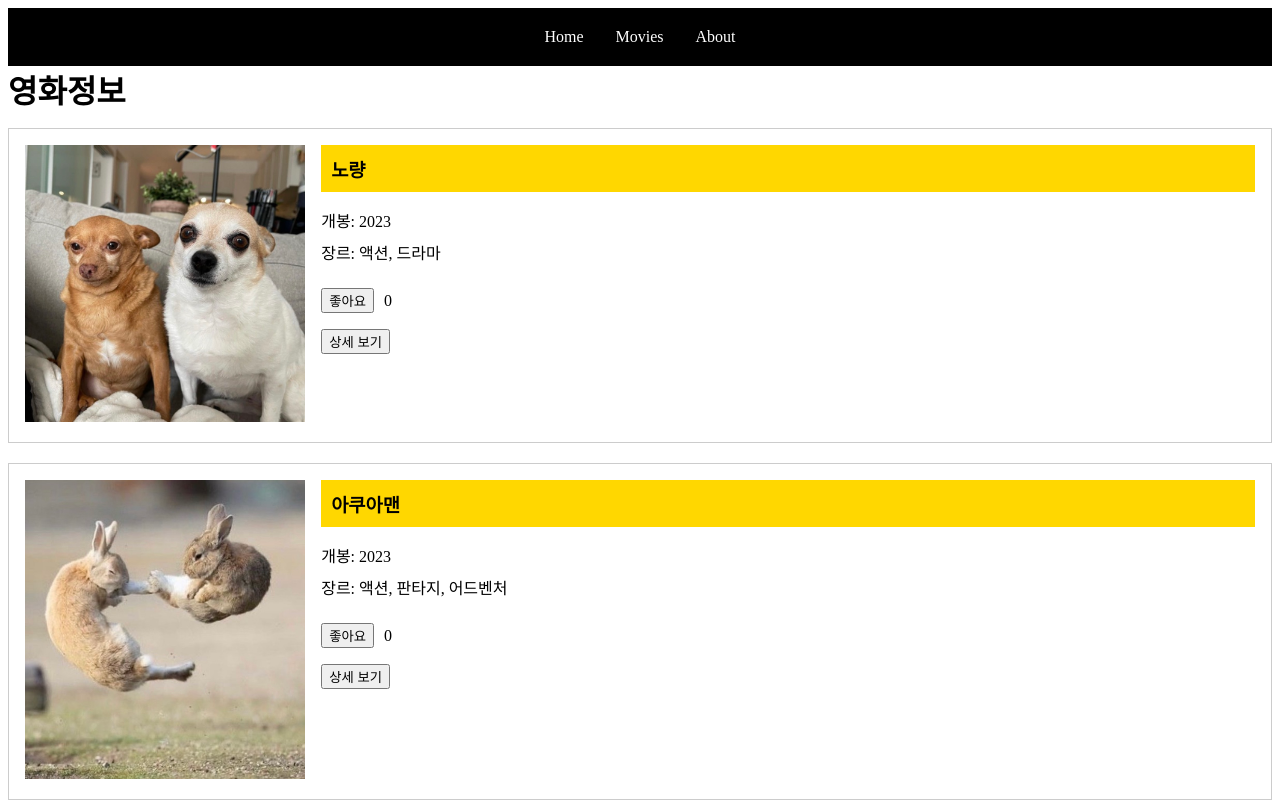
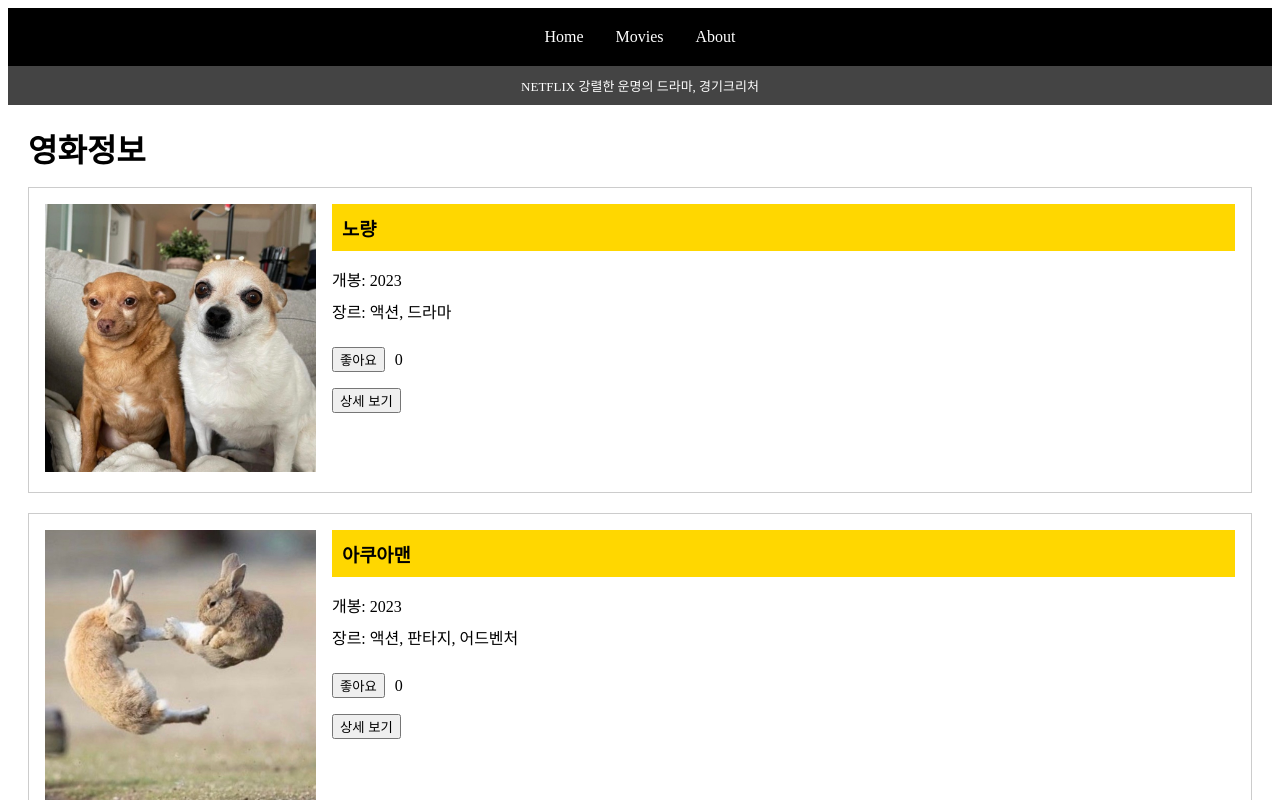
Before and after one commit to JaeHong-Ahn/how_to_vue, a Vue app: page / in a window 1280 px wide. Shown: the top 800 px of the page. Built offline with nearby package versions, Linux system fonts and the light colour scheme.

Commit message:
feat: Event 컴포넌트
부모로부터 매개변수 props를 받고 부모 레벨의 메서드를 호출

```diff
--- a/src/App.vue
+++ b/src/App.vue
@@ -1,8 +1,10 @@
 <!--자바 스크립트 코드가 들어감-->
 <script>
-// import { data } from './assets/movies.js';
 import data from './assets/movies.js';
 import Navbar from "@/components/Navbar.vue";
+import Modal from "@/components/Modal.vue";
+import Event from "@/components/Event.vue";
+import Movies from "@/components/Movies.vue";
 
 export default {
   name: 'App',
@@ -10,7 +12,8 @@ export default {
     return {
       isModal: false,
       data: data,
-      selectedMovie: 0
+      selectedMovie: 0,
+      text: "NETFLIX 강렬한 운명의 드라마, 경기크리처",
     }
   },
   methods: {
@@ -20,37 +23,28 @@ export default {
   },
   components: {
     Navbar: Navbar,
-  }
+    Modal: Modal,
+    Event: Event,
+    Movies: Movies,
+  },
+
 }
 </script>
 
 <!--HTML 코드가 들어감-->
 <template>
   <Navbar />
-  <h1>영화정보</h1>
-  <div v-for="(movie, i) in data" :key="i" class ="item">
-    <figure>
-      <img :src="`${movie.imgUrl}`" :alt="movie.title">
-    </figure>
-    <div class="info">
-      <h3 class="bg-yellow">{{ movie.title }}</h3>
-      <p>개봉: {{ movie.year }}</p>
-      <p>장르: {{ movie.category }}</p>
-      <button @:click="increaseLike(i)"> 좋아요 </button>
-      <span>{{ movie.like }}</span>
-      <p>
-        <button @click="isModal=true; selectedMovie=i"> 상세 보기 </button>
-      </p>
-    </div>
-  </div>
-
-  <div class="modal" v-if="isModal">
-    <div class="inner">
-      <h3>{{data[selectedMovie].title}}</h3>
-      <p>영화 설명</p>
-      <button @click="isModal=false"> 닫기 </button>
-    </div>
-  </div>
+  <Event :text="text" />
+  <Movies
+      :data="data"
+      @openModal = "isModal = true; selectedMovie=$event"
+      @increaseLike="increaseLike($event)"
+  />
+  <Modal :data="data"
+         :isModal="isModal"
+         :selectedMovie="selectedMovie"
+         @closeModal="isModal = false"
+  />
 </template>
 
 <!--CSS 코드가 들어감-->
--- /dev/null
+++ b/src/components/Event.vue
@@ -0,0 +1,28 @@
+<script>
+ export default {
+   name: 'EventComponent',
+   props: {
+     text: String,
+   }
+ }
+</script>
+
+<template>
+  <div class="event">
+    <p>{{ text }}</p>
+  </div>
+</template>
+
+<style scoped>
+  .event {
+    background: #444;
+    color: #fff;
+    padding: 10px 20px;
+    text-align: center;
+    font-size: small;
+  }
+
+  .event p {
+    margin: 0;
+  }
+</style>
--- /dev/null
+++ b/src/components/Modal.vue
@@ -0,0 +1,86 @@
+<script>
+  export default {
+    name: "ModalComponent",
+    props: {
+      data: Array,
+      isModal: Boolean,
+      selectedMovie: Number,
+    }
+  }
+
+</script>
+
+<template>
+  <div class="modal" v-if="isModal">
+    <div class="inner">
+      <h3>{{data[selectedMovie].title}}</h3>
+      <p>영화 상세정보</p>
+      <button @click="$emit('closeModal')"> 닫기 </button>
+    </div>
+  </div>
+</template>
+
+<style scoped>
+  .bg-yellow {
+    background: gold;
+    padding: 10px;
+  }
+
+  * {
+    box-sizing: border-box;
+    margin: 0;
+  }
+
+  h1, h2, h3 {
+    margin-bottom: 1rem;
+  }
+
+  p {
+    margin-bottom: 0.5rem;
+  }
+
+  button {
+    margin-right: 10px;
+    margin-top: 1rem;
+  }
+
+  .item {
+    width: 100%;
+    border: 1px solid #ccc;
+    display: flex;
+    margin-bottom: 20px;
+    padding: 1rem;
+  }
+
+  .item figure {
+    width: 30%;
+    margin-right: 1rem;
+  }
+
+  .item img {
+    width: 100%;
+  }
+
+  .item .info {
+    width: 100%;
+  }
+
+  .modal {
+    background: rgba(0, 0, 0, 0.7);
+    position: fixed;
+    left: 0;
+    top: 0;
+    width: 100%;
+    height: 100vh;
+    display: flex;
+    justify-content: center;
+    align-items: center;
+  }
+
+  .modal .inner {
+    background: #ffffff;
+    width: 80%;
+    padding: 20px;
+    border-radius: 10px;
+  }
+</style>
--- /dev/null
+++ b/src/components/Movies.vue
@@ -0,0 +1,98 @@
+<script>
+export default {
+  name: "MoviesComponent",
+  props: {
+    data: Array,
+  }
+}
+</script>
+
+<template>
+  <div class="container">
+    <h1>영화정보</h1>
+    <div v-for="(movie, i) in data" :key="i" class ="item">
+      <figure>
+        <img :src="`${movie.imgUrl}`" :alt="movie.title">
+      </figure>
+      <div class="info">
+        <h3 class="bg-yellow">{{ movie.title }}</h3>
+        <p>개봉: {{ movie.year }}</p>
+        <p>장르: {{ movie.category }}</p>
+        <button @:click="$emit('increaseLike', i)"> 좋아요 </button>
+        <span>{{ movie.like }}</span>
+        <p>
+          <button @click="$emit('openModal', i)"> 상세 보기 </button>
+        </p>
+      </div>
+    </div>
+  </div>
+</template>
+
+<style scoped>
+  .container {
+    padding: 20px;
+  }
+
+  .bg-yellow {
+    background: gold;
+    padding: 10px;
+  }
+
+  * {
+    box-sizing: border-box;
+    margin: 0;
+  }
+
+  h1, h2, h3 {
+    margin-bottom: 1rem;
+  }
+
+  p {
+    margin-bottom: 0.5rem;
+  }
+
+  button {
+    margin-right: 10px;
+    margin-top: 1rem;
+  }
+
+  .item {
+    width: 100%;
+    border: 1px solid #ccc;
+    display: flex;
+    margin-bottom: 20px;
+    padding: 1rem;
+  }
+
+  .item figure {
+    width: 30%;
+    margin-right: 1rem;
+  }
+
+  .item img {
+    width: 100%;
+  }
+
+  .item .info {
+    width: 100%;
+  }
+
+  .modal {
+    background: rgba(0, 0, 0, 0.7);
+    position: fixed;
+    left: 0;
+    top: 0;
+    width: 100%;
+    height: 100vh;
+    display: flex;
+    justify-content: center;
+    align-items: center;
+  }
+
+  .modal .inner {
+    background: #ffffff;
+    width: 80%;
+    padding: 20px;
+    border-radius: 10px;
+  }
+</style>
```
